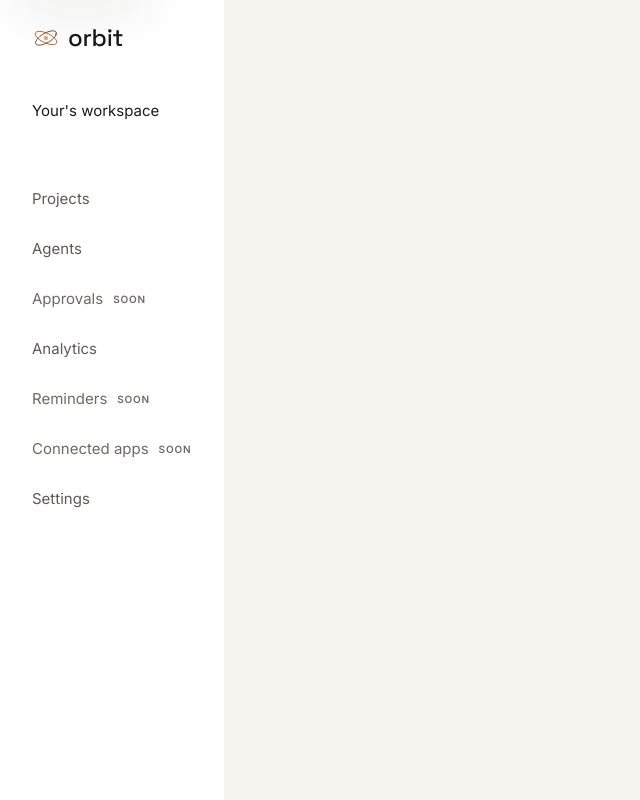
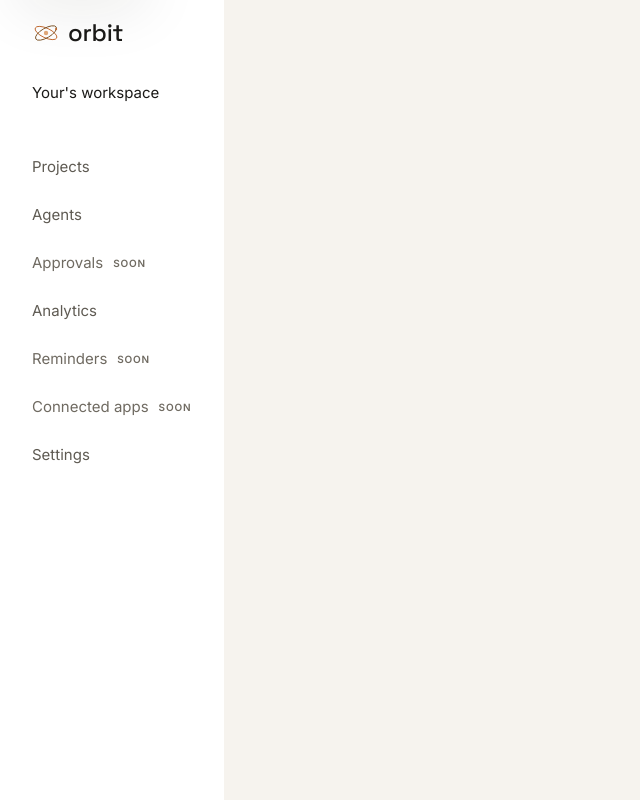
Before and after one commit to CalebPiusC/ORBIT...BETA, a Python web app: template app/templates/app_shell.html in a window 1280 px wide. Shown: the whole page, without its empty margins (0-640 px from the left). Run offline with Jinja, Linux system fonts and the light colour scheme; the template is opened without the code that fills it, so the values that code supplies are empty.

Commit message:
Dashboard shell: clamp the rail and the page gutter
- rail padding 24/32 -> clamp(16, 2.4vh, 24) / clamp(16, 3vh, 32);
  workspace block 48 -> clamp(16, 4.4vh, 48); nav 52 -> clamp(16, 4.8vh, 48);
  nav rows 50 -> clamp(44, 6.4vh, 48); account block 44 -> clamp(24, 4vh, 48).
  At 720 the rail measures ~614 tall, so nothing is cut.
- the page gutter is now three custom properties on .app (--app-pad-y,
  --app-pad-x, --app-pad-bottom) used by .app-content: 40 -> 24-40 top,
  40 -> 24-40 side, 40 -> 24-48 bottom. Media queries change the
  variables, not the rules, so a screen on this shell inherits all of it.
- below 640 tall the rail scrolls rather than clipping its last row.
- below 900 the same variables give 16/16/24-48 instead of 24/16/48.

Bounds sit on the 8px grid; the 44px nav/touch minimum is the one
deliberate exception.

Co-authored-by: arena-agent <297053741+arena-agent@users.noreply.github.com>

```diff
--- a/app/templates/app_shell.html
+++ b/app/templates/app_shell.html
@@ -36,7 +36,20 @@
        phone bar 56 tall with a hairline under it, 16 gutters.
 
      Copper in the rail appears once: the active indicator.
+
+     Short windows: every vertical step in the rail and the page gutter is
+     a clamp() on viewport height, and the page padding lives in three
+     custom properties on .app. A screen that extends this shell inherits
+     the whole fix -- it only fills the content block -- and a screen that
+     needs a different gutter changes the variables, not the rules.
      =========================================================== */
+
+  .app {
+    /* the shell's page gutter, one place, viewport-relative */
+    --app-pad-y: clamp(24px, 4.4vh, 40px);
+    --app-pad-x: clamp(24px, 2.8vw, 40px);
+    --app-pad-bottom: clamp(24px, 5vh, 48px);
+  }
 
   html { background: var(--bg); }
 
@@ -65,7 +78,8 @@
     display: flex;
     flex-direction: column;
     height: 100vh;
-    padding: 24px 0 32px;
+    height: 100svh;
+    padding: clamp(16px, 2.4vh, 24px) 0 clamp(16px, 3vh, 32px);
     background: var(--surface);
   }
 
@@ -91,7 +105,7 @@
   .app-ws {
     display: flex;
     flex-direction: column;
-    margin-top: 48px;
+    margin-top: clamp(16px, 4.4vh, 48px);
     padding: 0 32px;
   }
 
@@ -101,7 +115,7 @@
   .app-nav {
     display: flex;
     flex-direction: column;
-    margin-top: 52px;
+    margin-top: clamp(16px, 4.8vh, 48px);
   }
 
   .app-nav__item {
@@ -109,7 +123,7 @@
     display: flex;
     align-items: center;
     gap: 10px;
-    height: 50px;
+    height: clamp(44px, 6.4vh, 48px);
     padding: 0 32px;
     color: var(--text-2);
     font-size: 15px;
@@ -151,7 +165,7 @@
   .app-side__foot {
     display: flex;
     flex-direction: column;
-    margin-top: 44px;
+    margin-top: clamp(24px, 4vh, 48px);
     padding: 0 32px;
   }
 
@@ -264,7 +278,7 @@
     min-width: 0;
   }
 
-  .app-content { padding: 40px; }
+  .app-content { padding: var(--app-pad-y) var(--app-pad-x) var(--app-pad-bottom); }
 
   .app-inner { max-width: 1136px; }
 
@@ -272,7 +286,7 @@
   [data-theme="dark"] .app-side { background: var(--surface); }
 
   @media (max-width: 1100px) {
-    .app-content { padding: 32px 32px 56px; }
+    .app { --app-pad-x: clamp(24px, 3vw, 32px); }
   }
 
   @media (max-width: 900px) {
@@ -294,11 +308,22 @@
     .app-brand--mobile .app-brand__mark { width: 24px; height: 24px; }
     .app-brand--mobile .app-brand__word { font-size: 22px; }
 
-    .app-content { padding: 24px 16px 48px; }
+    .app {
+      --app-pad-y: clamp(16px, 4vh, 24px);
+      --app-pad-x: 16px;
+      --app-pad-bottom: clamp(24px, 5vh, 48px);
+    }
   }
 
   @media (min-width: 901px) {
     .app-drawer { display: none; }
+  }
+
+  /* Last resort on a very short window: the rail scrolls rather than
+     cutting off Settings or the account line. It fits without this at
+     720 tall. */
+  @media (max-height: 640px) and (min-width: 901px) {
+    .app-side { overflow-y: auto; overscroll-behavior: contain; }
   }
 
   /* The first-run tour (drawn in onboarding.js) is part of the shell. */
```
